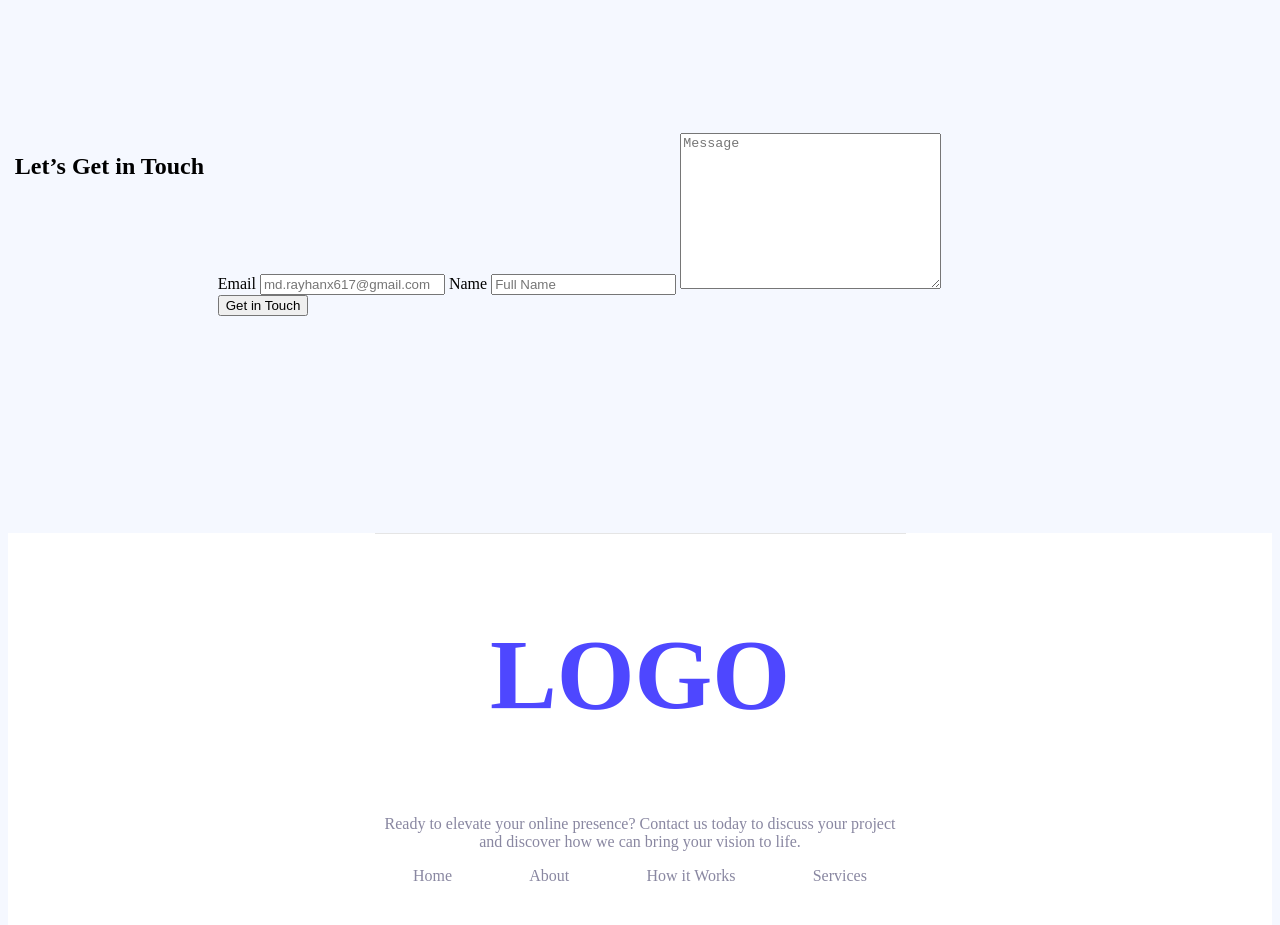
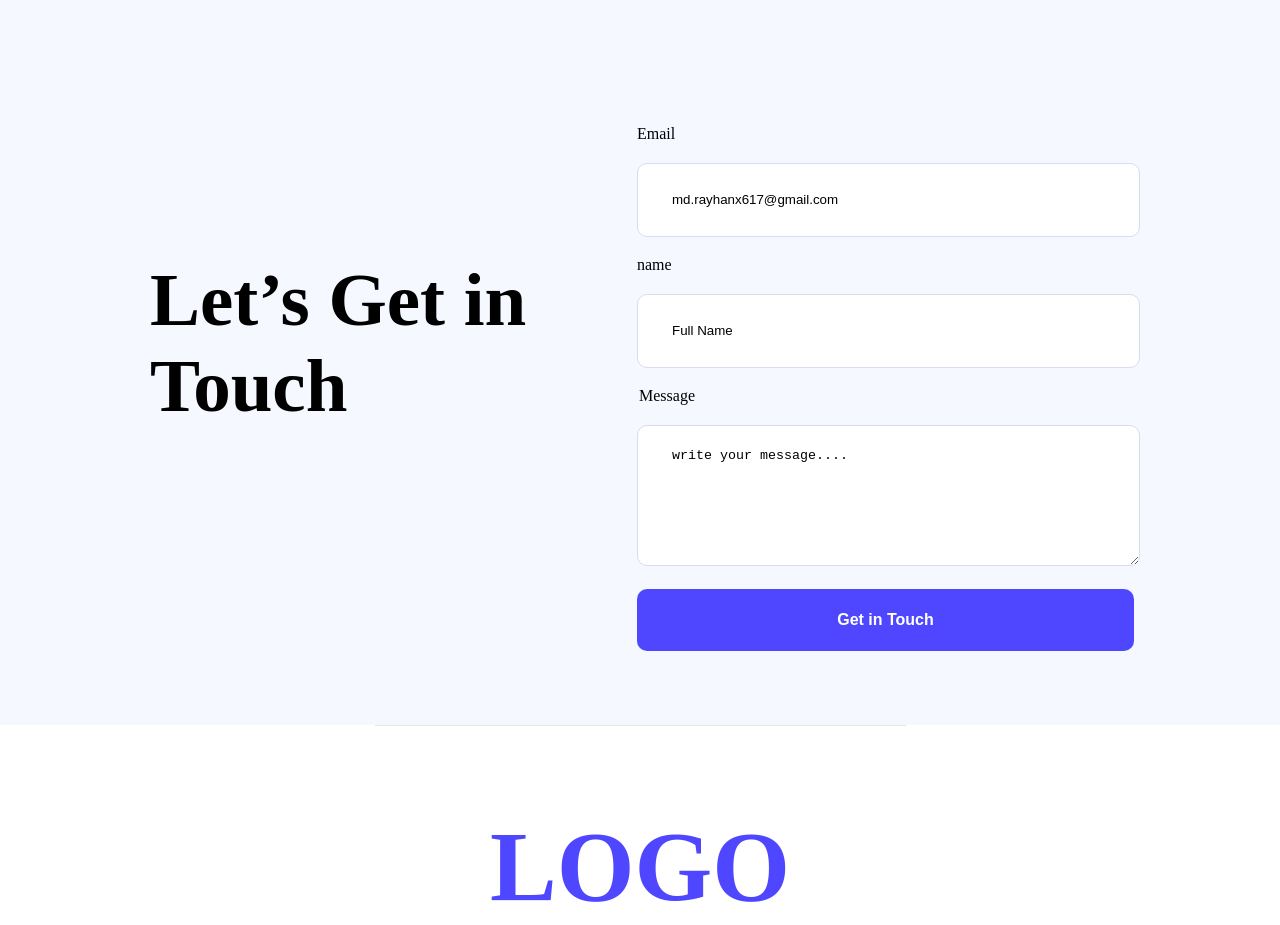
Before and after one commit to RAYHAN-HEXA/B12-A-1, a plain HTML site: page index.html in a window 1280 px wide. Shown: the part 1960-2885 px from the top of the page. Drawn offline with Linux system fonts and the light colour scheme.

Commit message:
Update Code

```diff
--- a/index.html
+++ b/index.html
@@ -151,20 +151,27 @@
         </section>
         <section class="form-part">
 
-<h1>Let’s Get in Touch</h1>
-            </div>
+<div class="form-title"><h1>Let’s Get in Touch</h1></div>
+
             <div>
 <form >
-    <label for="name">Email
-        <input type="email" name="" placeholder="md.rayhanx617@gmail.com" id="name" >
-    </label>
-    <label for="name">Name
-       <input type="text" name="" placeholder="Full Name" id="name">
-    </label>
-  <textarea name="" id="" placeholder="Message" cols="30" rows="10"></textarea>
+
+       <label for="">Email
+         <input class="email-type" type="email" name="" placeholder="md.rayhanx617@gmail.com" id="name" >
+       </label>
+
+
+       <label for="">name
+        <input class="text-type" type="text" name="" placeholder=  "Full Name" id="name">
+       </label>
+    <legend>Message</legend>
+
+    <textarea class="message"  name="" id="" placeholder="write your message...." cols="30" rows="10"></textarea>
+
+  <input class="button" type="submit" value="Get in Touch">
 
 </form>
-<button>Get in Touch</button>
+</div>
 
         </section>
 
--- a/styles/style.css
+++ b/styles/style.css
@@ -8,6 +8,7 @@
 
 body{
     background-color: #f5f8ff;
+    margin: 0;
 }
 header{
     background-image: url(../Assets/Hero-bg.png);
@@ -244,7 +245,76 @@ footer section p{
   font-size: 16px;
 }
 .form-part{
-    max-width: 100%;
-    width: 940px;
-height: 400px;
+max-width: 100%;
+width: 1140px;
+height: 600px;
+display: flex;
+justify-content: space-around;
 }
+form input {
+   width: 497px;
+   height: 70px;
+   display: block;
+   align-items: center;
+
+
+
+}
+.email-type , .text-type{
+   width: 497px;
+   height: 70px;
+   margin: 20px 0px 19px 0px;
+
+   border: 1px solid rgb(214, 221, 237);
+  border-radius: 10px;
+
+   background: rgb(255, 255, 255);
+
+}
+form textarea{
+   width: 497px;
+height: 135px;
+  margin: 20px 0px 19px 0px;
+
+}
+.form-title{
+
+   color:rgb(0, 0, 0) ;
+   font-weight: 600;
+   font-size: 50px;
+   padding: 70px 100px
+    0px 150px;
+
+
+}
+
+input::placeholder {
+ padding: 20px 32px 20px 32px;
+color: rgb(0, 0, 0);
+}
+textarea::placeholder{
+   padding: 20px 32px 20px 32px;
+   color: rgb(0, 0, 0);
+}
+.button{
+   width: 497px;
+height: 62px;
+border-radius: 10px;
+
+background: rgb(78, 71, 255);
+border: none;
+border-radius: 10px;
+}
+input[type="submit"] {
+ padding: 19px 101px 19px 101px;
+ font-size: 16px;
+font-weight: 700;
+color: rgb(255, 255, 255);
+}
+.message{
+
+border: 1px solid rgb(214, 221, 237);
+border-radius: 10px;
+
+background: rgb(255, 255, 255);
+}
```
